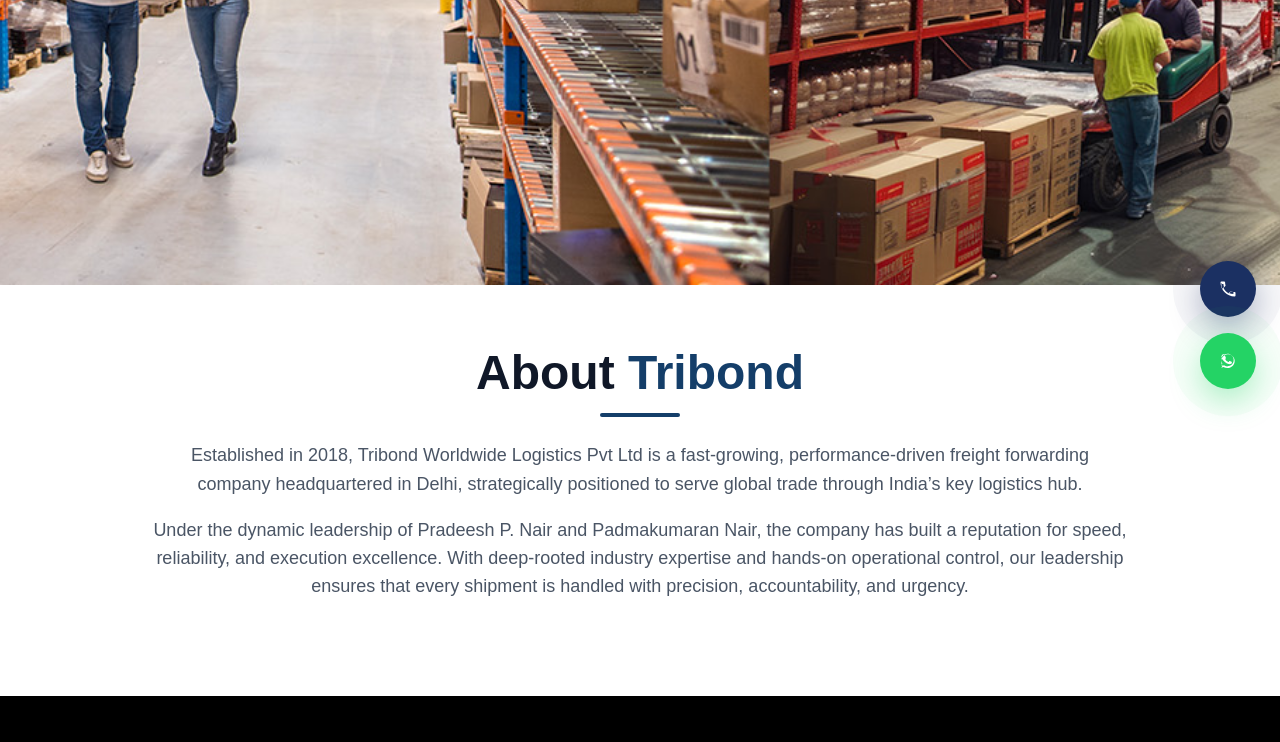
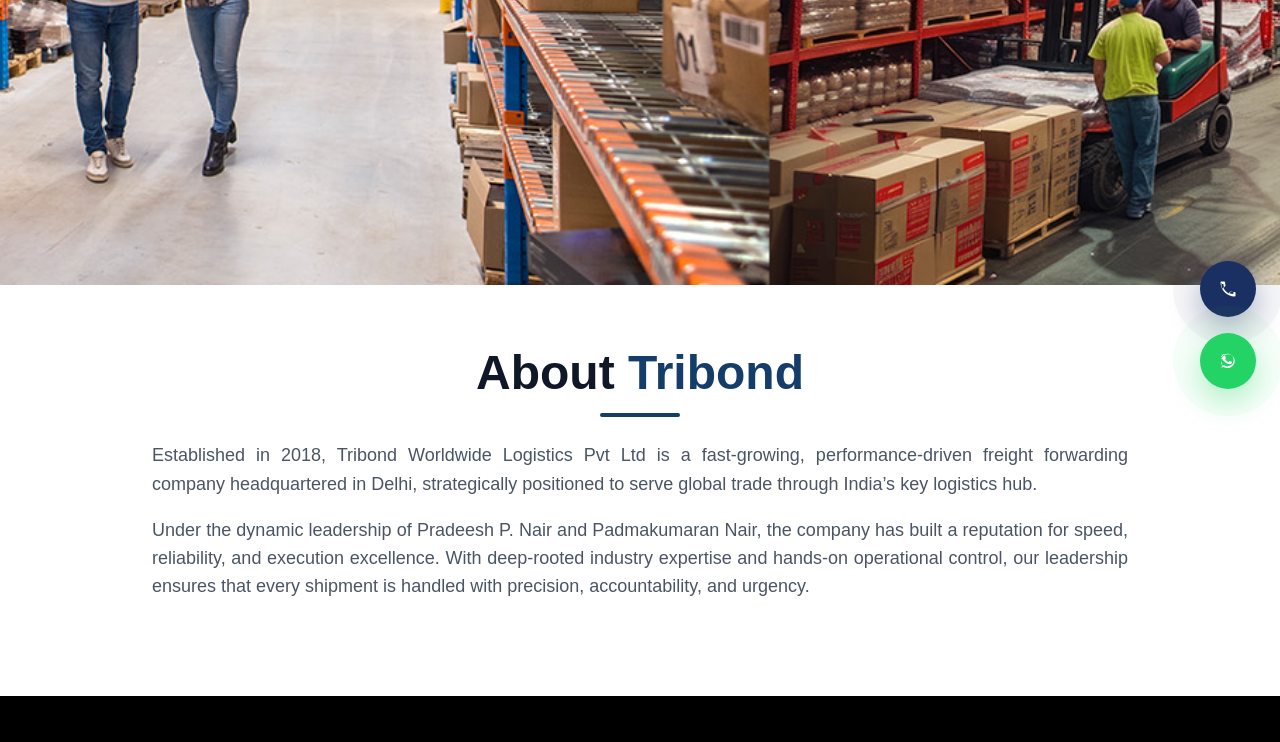
Before and after one commit to shilpa-kukreja/traibond, a Next.js app: page /about in a window 1280 px wide. Shown: the part 387-1129 px from the top of the page. Built offline with nearby package versions, Linux system fonts and the light colour scheme.

Commit message:
some changes

```diff
--- a/app/about/page.jsx
+++ b/app/about/page.jsx
@@ -272,11 +272,11 @@
 
           <div className="w-20 h-1 bg-[#143e69] mx-auto mt-4 mb-6 rounded-full" />
 
-          <p className="mt-4 text-lg text-gray-600 leading-relaxed">
+          <p className="mt-4 text-lg text-justify text-gray-600 leading-relaxed">
             Established in 2018, Tribond Worldwide Logistics Pvt Ltd is a fast-growing, performance-driven freight forwarding company headquartered in Delhi, strategically positioned to serve global trade through India’s key logistics hub.
           </p>
 
-          <p className="mt-4 text-lg text-gray-600">
+          <p className="mt-4 text-lg text-justify text-gray-600">
             Under the dynamic leadership of Pradeesh P. Nair and Padmakumaran Nair, the company has built a reputation for speed, reliability, and execution excellence. With deep-rooted industry expertise and hands-on operational control, our leadership ensures that every shipment is handled with precision, accountability, and urgency.
           </p>
         </section>
```
